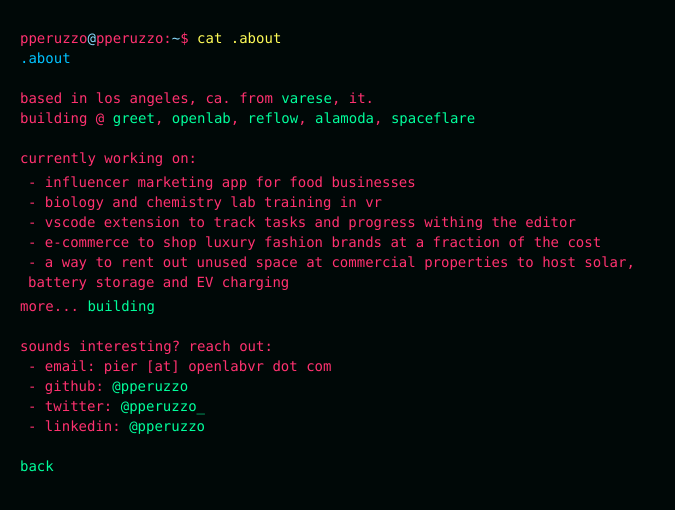
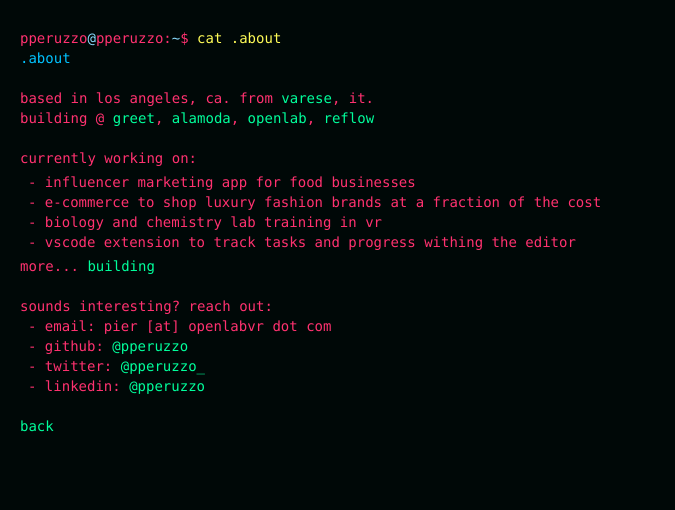
Before and after one commit to pperuzzo/pperuzzo.github.io, a plain HTML site: page about.html in a window 1280 px wide. Shown: the whole page, without its empty margins (0-675 px from the left). Drawn offline with nearby package versions, Linux system fonts and the light colour scheme.

Commit message:
update about

```diff
--- a/about.html
+++ b/about.html
@@ -27,36 +27,36 @@
                                 target=”_blank”>
                                 varese</a>, it.</p>
                 <p>building @ <a class="text-brightGreen hover:underline" href="https://www.greet.club"
-                target=”_blank”>greet</a>, <a class="text-brightGreen hover:underline" href="https://www.openlabvr.com"
+                                target=”_blank”>greet</a>, <a class="text-brightGreen hover:underline"
+                                href="https://www.instagram.com/alamodainc/" target=”_blank”>alamoda</a>, <a
+                                class="text-brightGreen hover:underline" href="https://www.openlabvr.com"
                                 target=”_blank”>openlab</a>, <a class="text-brightGreen hover:underline"
-                href="https://marketplace.visualstudio.com/items?itemName=Reflow.reflow" target=”_blank”>reflow</a>, <a
-                class="text-brightGreen hover:underline" href="https://www.instagram.com/alamodainc/"
-                target=”_blank”>alamoda</a>, <a class="text-brightGreen hover:underline" href="https://spaceflare.io/"
-                target=”_blank”>spaceflare</a>
+                                href="https://marketplace.visualstudio.com/items?itemName=Reflow.reflow"
+                                target=”_blank”>reflow</a>
                 </p>
 
                 <!-- currently working on -->
                 <p class="pt-5 pb-1">currently working on:</p>
                 <ul>
                         <li class="ml-2">- influencer marketing app for food businesses</li>
+                        <li class="ml-2">- e-commerce to shop luxury fashion brands at a fraction of the cost</li>
                         <li class="ml-2">- biology and chemistry lab training in vr</li>
                         <li class="ml-2">- vscode extension to track tasks and progress withing the editor</li>
-            <li class="ml-2">- e-commerce to shop luxury fashion brands at a fraction of the cost</li>
-            <li class="ml-2">- a way to rent out unused space at commercial properties to host solar, battery storage and EV charging
                         </li>
-            <li class="pt-1">more... <a class="text-brightGreen hover:underline" href="building.html">building</a></li>
+                        <li class="pt-1">more... <a class="text-brightGreen hover:underline"
+                                        href="building.html">building</a></li>
                 </ul>
 
                 <!-- Contacts -->
                 <p class="pt-5">sounds interesting? reach out:</p>
                 <ul class="pb-5">
                         <li class="ml-2">- email: pier [at] openlabvr dot com</p>
-            <li class="ml-2">- github: <a class="text-brightGreen hover:underline" href="https://github.com/pperuzzo"
-                    target=”_blank”>@pperuzzo</a></li>
-            <li class="ml-2">- twitter: <a class="text-brightGreen hover:underline" href="https://twitter.com/pperuzzo_"
-                    target=”_blank”>@pperuzzo_</a></li>
-            <li class="ml-2">- linkedin: <a class="text-brightGreen hover:underline" href="https://www.linkedin.com/in/pperuzzo/"
-                    target=”_blank”>@pperuzzo</a></li>
+                        <li class="ml-2">- github: <a class="text-brightGreen hover:underline"
+                                        href="https://github.com/pperuzzo" target=”_blank”>@pperuzzo</a></li>
+                        <li class="ml-2">- twitter: <a class="text-brightGreen hover:underline"
+                                        href="https://twitter.com/pperuzzo_" target=”_blank”>@pperuzzo_</a></li>
+                        <li class="ml-2">- linkedin: <a class="text-brightGreen hover:underline"
+                                        href="https://www.linkedin.com/in/pperuzzo/" target=”_blank”>@pperuzzo</a></li>
                 </ul>
 
                 <!-- back -->
```
Lines whose indentation alone changed are shown as unchanged.
